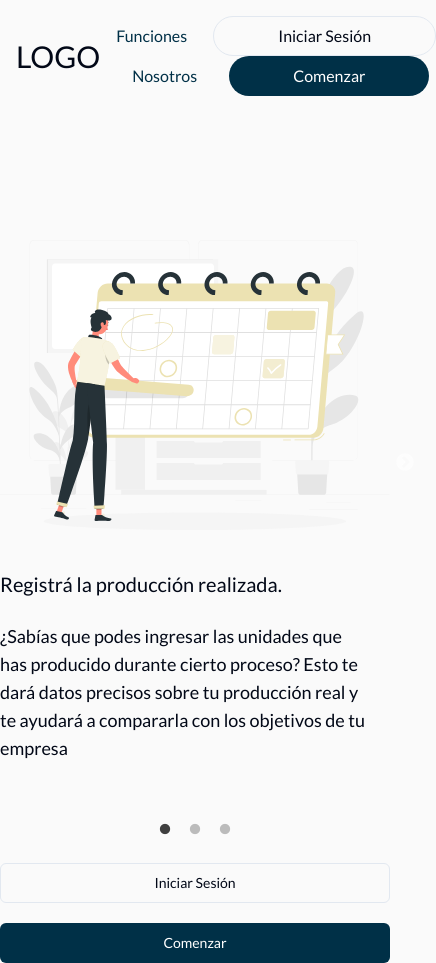
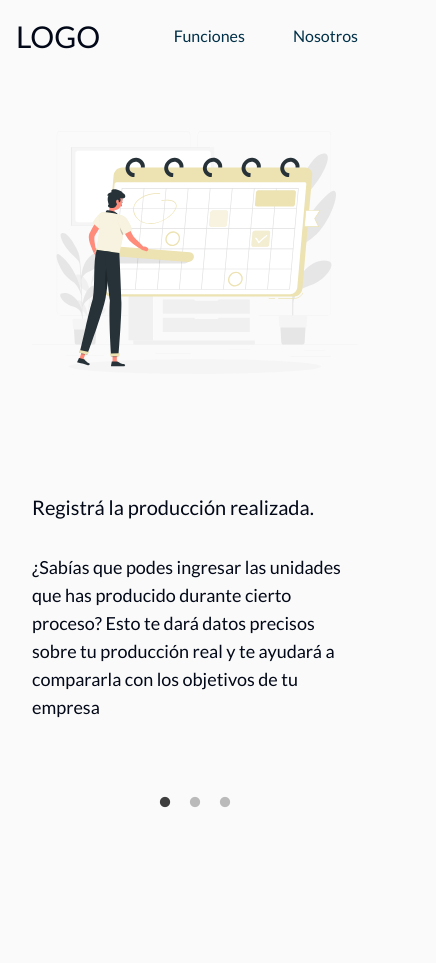
Before and after one commit to No-Country/s13-11-m-java, a React (Vite) app in the folder frontend/: page / in a window 390 px wide. Shown: the whole page, 436 px wide, since content can reach past the window. After the commit the page ends 844 px from the top, so only its background shows below. Built offline with nearby package versions, Linux system fonts and the light colour scheme.

Commit message:
refactorizando onboarding

```diff
--- a/frontend/src/components/Navbar.tsx
+++ b/frontend/src/components/Navbar.tsx
@@ -7,7 +7,13 @@ import { Avatar, AvatarFallback, AvatarImage } from "@/components/ui/avatar";
 import { Button, ButtonProps } from "./ui/button";
 import { InputSearch } from "./ui/inputSearch";
 
-const navItems = [
+interface Item {
+  title: string;
+  link: string;
+  props?: ButtonProps;
+}
+
+const navItems: Item[] = [
   {
     title: "Funciones",
     link: "#",
@@ -17,13 +23,8 @@ const navItems = [
     link: "#",
   },
 ];
-interface LogItem {
-  title: string;
-  link: string;
-  props?: ButtonProps;
-}
 
-const logItems: LogItem[] = [
+const logItems: Item[] = [
   {
     title: "Iniciar Sesión",
     link: "/login",
@@ -45,7 +46,7 @@ function Navbar() {
   return (
     <header className="container sticky inset-x-0 top-0 z-50 flex items-center bg-background p-4">
       <h1 className="text-3xl">LOGO</h1>
-      <div className="flex grow justify-center">
+      <div className="flex grow justify-end md:justify-center">
         {!isLogin && (
           <div className="space-x-4">
             {navItems.map((item, index) => (
@@ -71,7 +72,7 @@ function Navbar() {
           </div>
         </div>
       ) : (
-        <div className="space-x-4">
+        <div className="hidden space-x-4 md:block">
           {logItems.map((item, index) => (
             <Button
               onClick={index === 1 ? handleLogin : undefined}
--- a/frontend/src/index.css
+++ b/frontend/src/index.css
@@ -81,11 +81,18 @@
 }
 
 @layer base {
+  .h-min-screen-without-header {
+    min-height: calc(100vh - 4.5rem - 4rem);
+  }
+  .h-screen-without-header {
+    height: calc(100vh - 4.5rem - 4rem);
+  }
+
   * {
     @apply border-border;
   }
   body {
-    @apply bg-background text-foreground;
+    @apply bg-background text-base text-foreground;
     font-family: "Lato", sans-serif;
     font-weight: 400;
   }
--- a/frontend/src/pages/OnBoarding/OnBoarding.tsx
+++ b/frontend/src/pages/OnBoarding/OnBoarding.tsx
@@ -1,91 +1,85 @@
+import Slider, { Settings } from "react-slick";
+
+import { Button } from "@/components/ui/button";
+
 import slideImage1 from "@/assets/slide_1.svg";
 import slideImage2 from "@/assets/slide_2.svg";
 import slideImage3 from "@/assets/slide_3.svg";
-// import Sidebar from "@/components/Sidebar/Sidebar";
-import { Link } from "react-router-dom";
-import { Button } from "@/components/ui/button";
-import Slider from "react-slick";
+
 import "slick-carousel/slick/slick-theme.css";
 import "slick-carousel/slick/slick.css";
 import "./OnBoarding.css";
+import { Link } from "react-router-dom";
 
-const settings = {
+const settings: Settings = {
   dots: true,
   infinite: true,
   speed: 700,
   slidesToShow: 1,
   slidesToScroll: 1,
+  arrows: false,
   // autoplay: true,
   // autoplaySpeed: 5000,
 };
 
+interface CarouselItem {
+  title: string;
+  description: string;
+  image: string;
+  button?: {
+    title: string;
+    link: string;
+  };
+}
+
+const carouselItems: CarouselItem[] = [
+  {
+    title: "Registrá la producción realizada.",
+    description:
+      "¿Sabías que podes ingresar las unidades que has producido durante cierto proceso? Esto te dará datos precisos sobre tu producción real y te ayudará a compararla con los objetivos de tu empresa",
+    image: slideImage1,
+  },
+  {
+    title: "Modificá el tiempo de proceso.",
+    description:
+      "Los trabajadores pueden ajustar el tiempo estimado de un proceso en base a su experiencia o si hay cambios en las condiciones de producción. Esto ayuda a planificar y programar los procesos con mayor precisión.",
+    image: slideImage2,
+  },
+  {
+    title: "Añade notas o aclaraciones.",
+    description:
+      "Los trabajadores pueden poner notitas o comentarios importantes en un proceso específico referido a cualquier problema que encuentren, ideas para mejorar o cualquier otra observación que sea útil para el equipo de producción.",
+    image: slideImage3,
+    button: {
+      title: "Empezar ahora",
+      link: "#",
+    },
+  },
+];
+
 const Carousel: React.FC = () => {
   return (
-    <div className="w-full">
-      {/* <Sidebar /> */}
-      <div>
-        <Slider {...settings}>
-          <div className="flex justify-center">
-            <div className="flex flex-col items-start justify-center pt-32 lg:flex-row">
-              <div className="block lg:hidden">
-                <img className="pb-10" src={slideImage1} alt="Man with calendar" />
+    <div className="px-8">
+      <Slider {...settings} className="pb-2">
+        {carouselItems.map((item, index) => (
+          <div key={index}>
+            <div className="h-min-screen-without-header grid items-center sm:container md:grid-cols-5">
+              <div className="col-span-2 space-y-8 max-md:order-2">
+                <h2 className="text-xl lg:text-3xl">{item.title}</h2>
+                <p className="text-lg lg:text-2xl">{item.description}</p>
+                {item.button && (
+                  <Button className="w-full text-base" size="rounded" asChild>
+                    <Link to={item.button.link}>{item.button.title}</Link>
+                  </Button>
+                )}
               </div>
-              <div className="lg:flex lg:w-1/4 lg:flex-col">
-                <h2 className="text-xl lg:text-3xl">Registrá la producción realizada.</h2>
-                <p className="pb-6 pr-6 pt-6 text-lg lg:pb-0 lg:text-2xl ">
-                  ¿Sabías que podes ingresar las unidades que has producido durante cierto proceso? Esto te dará datos
-                  precisos sobre tu producción real y te ayudará a compararla con los objetivos de tu empresa
-                </p>
-              </div>
-              <div className="hidden lg:block">
-                <img className="lg:pb-10" src={slideImage1} alt="Man with calendar" />
+              <div className="col-span-3 mx-auto max-w-sm md:max-w-full">
+                <img src={item.image} />
               </div>
             </div>
           </div>
-          <div className="flex justify-center">
-            <div className="flex flex-col items-start justify-center pt-32 lg:flex-row  ">
-              <div className="block lg:hidden">
-                <img className="pb-10 pt-6" src={slideImage2} alt="Man with calendar" />
-              </div>
-              <div className="lg:flex lg:w-1/4 lg:flex-col">
-                <h2 className="text-xl lg:text-3xl">Modificá el tiempo de proceso.</h2>
-                <p className="pb-6 pr-6 pt-6 text-lg lg:pb-0 lg:text-2xl ">
-                  Los trabajadores pueden ajustar el tiempo estimado de un proceso en base a su experiencia o si hay
-                  cambios en las condiciones de producción. Esto ayuda a planificar y programar los procesos con mayor
-                  precisión.
-                </p>
-              </div>
-              <div className="hidden lg:block">
-                <img className="pt-10 lg:pb-10" src={slideImage2} alt="Man with calendar" />
-              </div>
-            </div>
-          </div>
-          <div className="flex justify-center">
-            <div className="flex flex-col items-start justify-center pt-32 lg:flex-row  ">
-              <div className="block lg:hidden">
-                <img className="pb-10" src={slideImage3} alt="Man with calendar" />
-              </div>
-              <div className="lg:flex lg:w-1/4 lg:flex-col">
-                <h2 className="text-xl lg:text-3xl">Añade notas o aclaraciones.</h2>
-                <p className="pb-6 pr-6 pt-6 text-lg md:pb-0 md:text-2xl ">
-                  Los trabajadores pueden poner notitas o comentarios importantes en un proceso específico referido a
-                  cualquier problema que encuentren, ideas para mejorar o cualquier otra observación que sea útil para
-                  el equipo de producción.
-                </p>
-              </div>
-              <div className="hidden lg:block">
-                <img className=" lg:pb-10" src={slideImage3} alt="Man with calendar" />
-              </div>
-            </div>
-          </div>
-        </Slider>
-        <div className="flex flex-col items-center justify-center gap-5 pt-12 lg:hidden ">
-          <Button className="w-full" variant="outline" asChild>
-            <Link to="/login">Iniciar Sesión</Link>
-          </Button>
-          <Button className="w-full">Comenzar</Button>
-        </div>
-      </div>
+        ))}
+      </Slider>
     </div>
   );
 };
```
